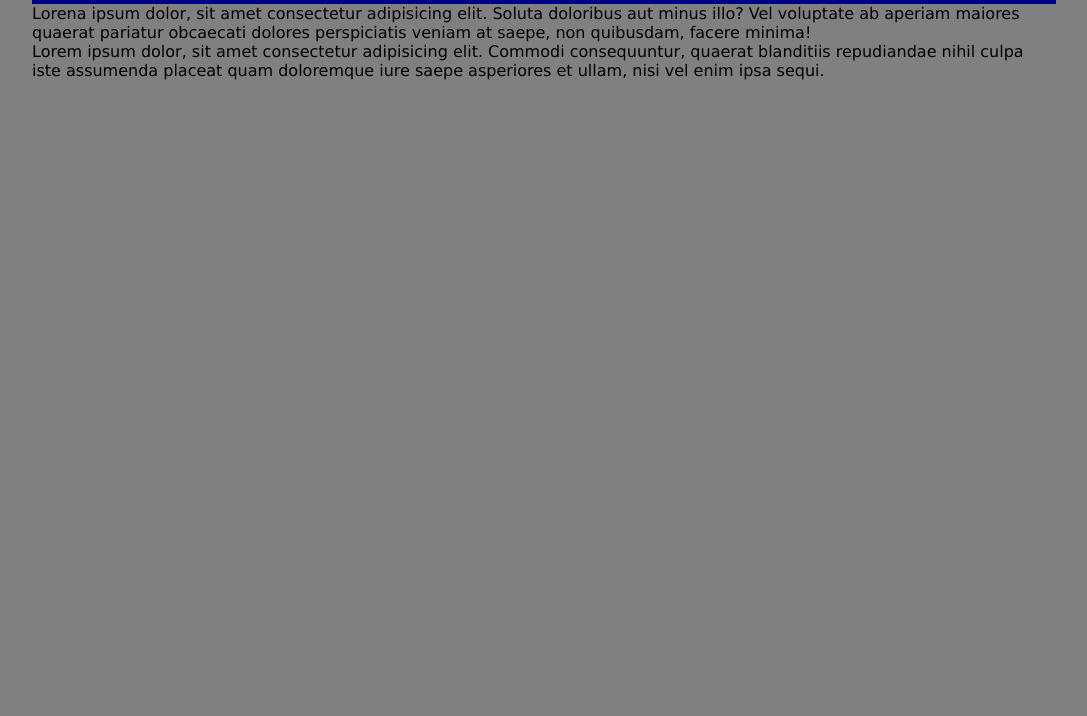
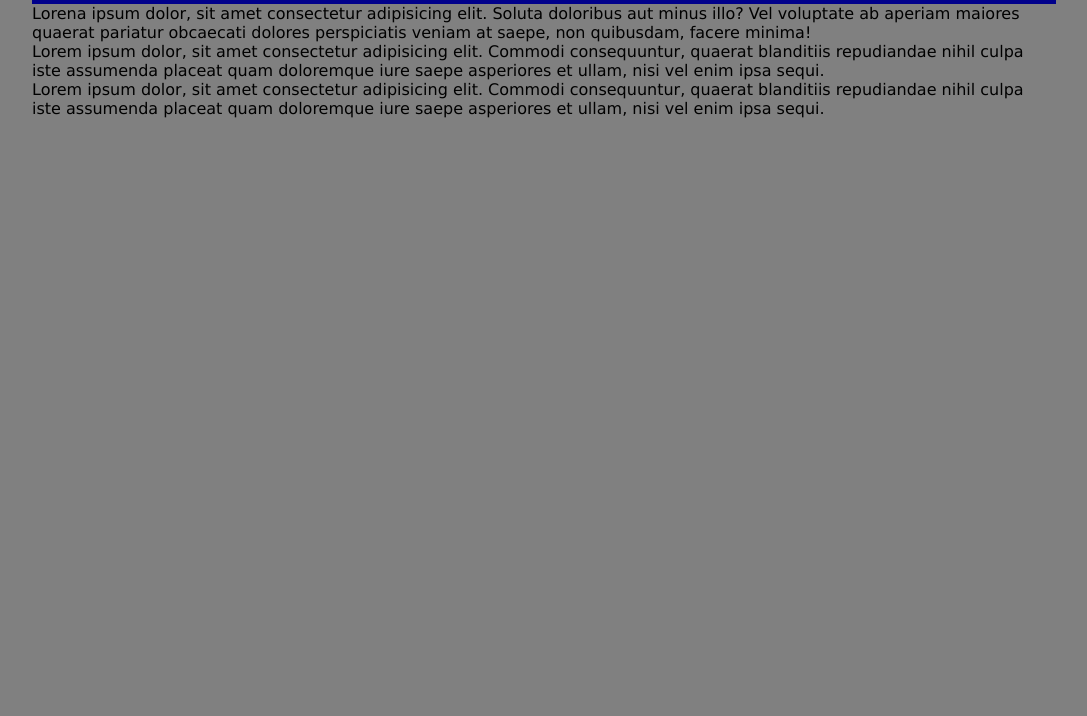
Before and after one commit to johancollado13/llave, a plain HTML site: page index.html in a window 1280 px wide. Shown: the part 84-800 px from the top of the page, without its empty margins (96-1183 px from the left). Drawn offline with Linux system fonts and the light colour scheme.

Commit message:
Update index.html

```diff
--- a/index.html
+++ b/index.html
@@ -17,6 +17,8 @@
         </p>
         <p>Lorem ipsum dolor, sit amet consectetur adipisicing elit. Commodi consequuntur, quaerat blanditiis repudiandae
             nihil culpa iste assumenda placeat quam doloremque iure saepe asperiores et ullam, nisi vel enim ipsa sequi.</p>
+        <p>Lorem ipsum dolor, sit amet consectetur adipisicing elit. Commodi consequuntur, quaerat blanditiis repudiandae
+            nihil culpa iste assumenda placeat quam doloremque iure saepe asperiores et ullam, nisi vel enim ipsa sequi.</p>
     </div>
 </body>
 
```
